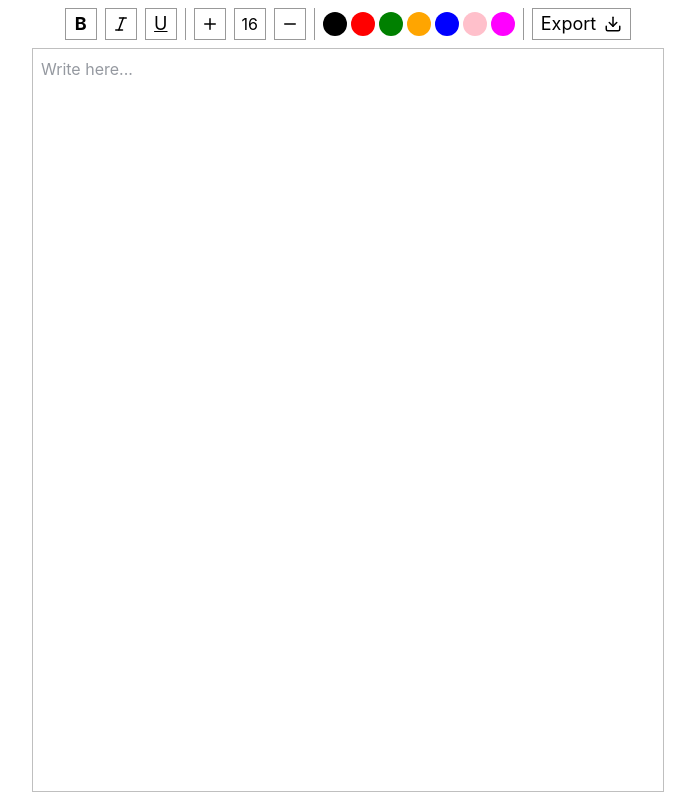
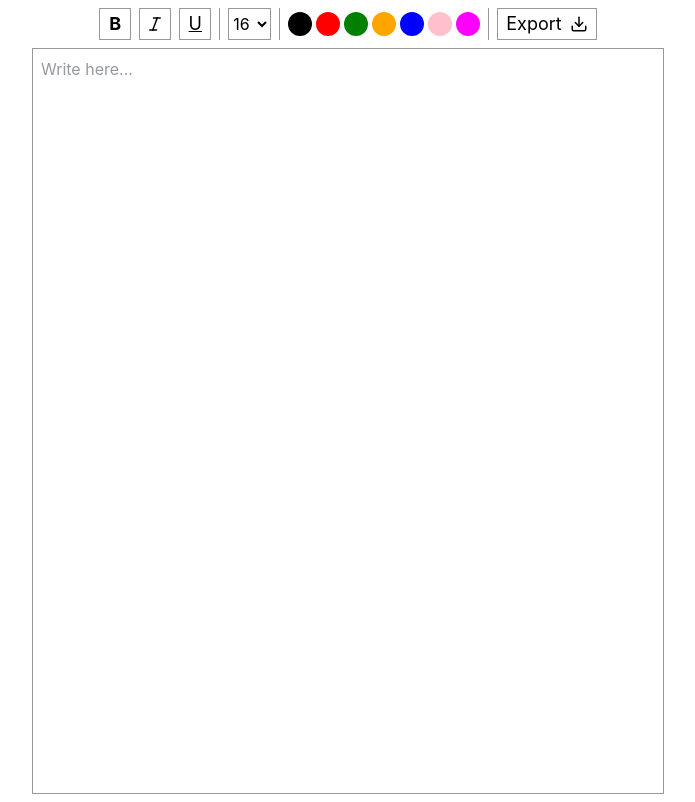
Before and after one commit to Javokhir09/pdf-editor, a React (Vite) app: page / in a window 1280 px wide. Shown: the whole page, without its empty margins (292-987 px from the left). Built offline with nearby package versions, Linux system fonts and the light colour scheme.

Commit message:
fized some style issues and font size logic

```diff
--- a/src/components/Editor.tsx
+++ b/src/components/Editor.tsx
@@ -7,15 +7,17 @@ import { DownloadIcon, ItalicIcon, MinusIcon, PlusIcon } from "lucide-react";
 import { useState } from "react";
 import { Color, TextStyle } from "@tiptap/extension-text-style";
 import html2pdf from 'html2pdf.js'
+import { FontSize } from "../extensions/FontSize";
 
 function Editor() {
   const colors = ['black', 'red', 'green', 'orange', 'blue', 'pink', 'magenta']
-  const [fontSize, setFontSize] = useState<number>(16);
+  // const [fontSize, setFontSize] = useState<number>(16);
 
   const editor = useEditor({
     extensions: [
       StarterKit,
       TextStyle,
+      FontSize,
       Color,
       Placeholder.configure({ placeholder: "Write here..." }),
     ],
@@ -27,8 +29,13 @@ function Editor() {
       isBold: ctx.editor.isActive('bold'),
       isItalic: ctx.editor.isActive('italic'),
       isUnderline: ctx.editor.isActive('underline'),
+      fontSize: ctx.editor.getAttributes('textStyle').fontSize ?? '16',
     })
   })
+
+  const setFontSize = (size: string) => {
+    editor.chain().focus().setMark('textStyle', { fontSize: size }).run()
+  }
 
   if (!editor) return null;
 
@@ -75,21 +82,21 @@ function Editor() {
 
         <div className="bg-black/40 w-px h-8"></div>
 
-        <Button className="flex justify-center items-center" onClick={() => setFontSize(fontSize+1)}>
+        <select
+          value={editorState?.fontSize ?? '16'}
+          onChange={(e) => setFontSize(e.target.value)}
+          className="border border-black/40 h-8 cursor-pointer"
+        >
+          {[10, 12, 14, 16, 18, 20, 24, 28, 32, 40].map((size) => (
+            <option key={size} value={size}>{size}</option>
+          ))}
+        </select>
+        {/* <Button className="flex justify-center items-center" onClick={() => setFontSize(fontSize+1)}>
           <PlusIcon size={18} />
         </Button>
-        <input
-          type="number"
-          id="font-size"
-          name="font-size"
-          className="w-8 text-center border border-black/40 outline-none"
-          min={1}
-          max={96}
-          value={fontSize}
-        />
         <Button className="flex justify-center items-center" onClick={() => setFontSize(fontSize-1)}>
           <MinusIcon size={18} />
-        </Button>
+        </Button> */}
 
         <div className="bg-black/40 w-px h-8"></div>
 
@@ -109,11 +116,13 @@ function Editor() {
         <Button onClick={() => exportToPDF()} className="w-fit flex items-center px-2 gap-2">Export <DownloadIcon size={18} /></Button>
       </div>
 
-      <EditorContent
-        editor={editor}
-        className={`w-1/2 text-[${fontSize}px]`}
-        style={{ fontSize: `${fontSize}px` }}
-      />
+      <div className="w-1/2 border border-black/40">
+        <EditorContent
+          editor={editor}
+          className={`w-full`}
+          // style={{ fontSize: `${fontSize}px` }}
+        />
+      </div>
     </div>
   );
 }
--- /dev/null
+++ b/src/extensions/FontSize.ts
@@ -0,0 +1,17 @@
+import { TextStyle } from "@tiptap/extension-text-style";
+
+export const FontSize = TextStyle.extend({
+  addAttributes() {
+    return {
+      ...this.parent?.(),
+      fontSize: {
+        default: null,
+        parseHTML: (element) => element.style.fontSize?.replace('px', ''),
+        renderHTML: (attrs) => {
+          if (!attrs.fontSize) return {}
+          return { style: `font-size: ${attrs.fontSize}px` }
+        }
+      }
+    }
+  }
+})
--- a/src/index.css
+++ b/src/index.css
@@ -3,7 +3,6 @@
 .ProseMirror {
   min-height: calc(100vh - 56px);
   outline: none;
-  border: 1px solid #00000040;
   padding: 8px;
 }
 
```
